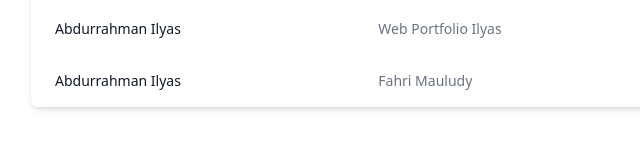
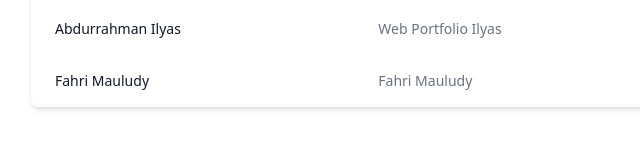
Before and after one commit to idn-fahmifn/idn-fahmifn.github.io4, a plain HTML site: page table.html in a window 1280 px wide. Shown: the part 885-1034 px from the top of the page, 129-769 px from the left. Drawn offline with nearby package versions, Linux system fonts and the light colour scheme.

Commit message:
maul update

```diff
--- a/table.html
+++ b/table.html
@@ -211,7 +211,7 @@
                     <tr class="bg-white dark:bg-gray-800">
                         <th scope="row"
                             class="px-6 py-4 font-medium text-gray-900 whitespace-nowrap dark:text-white">
-                            Abdurrahman Ilyas
+                            Fahri Mauludy
                         </th>
                         <td class="px-6 py-4">
                             Fahri Mauludy
```
